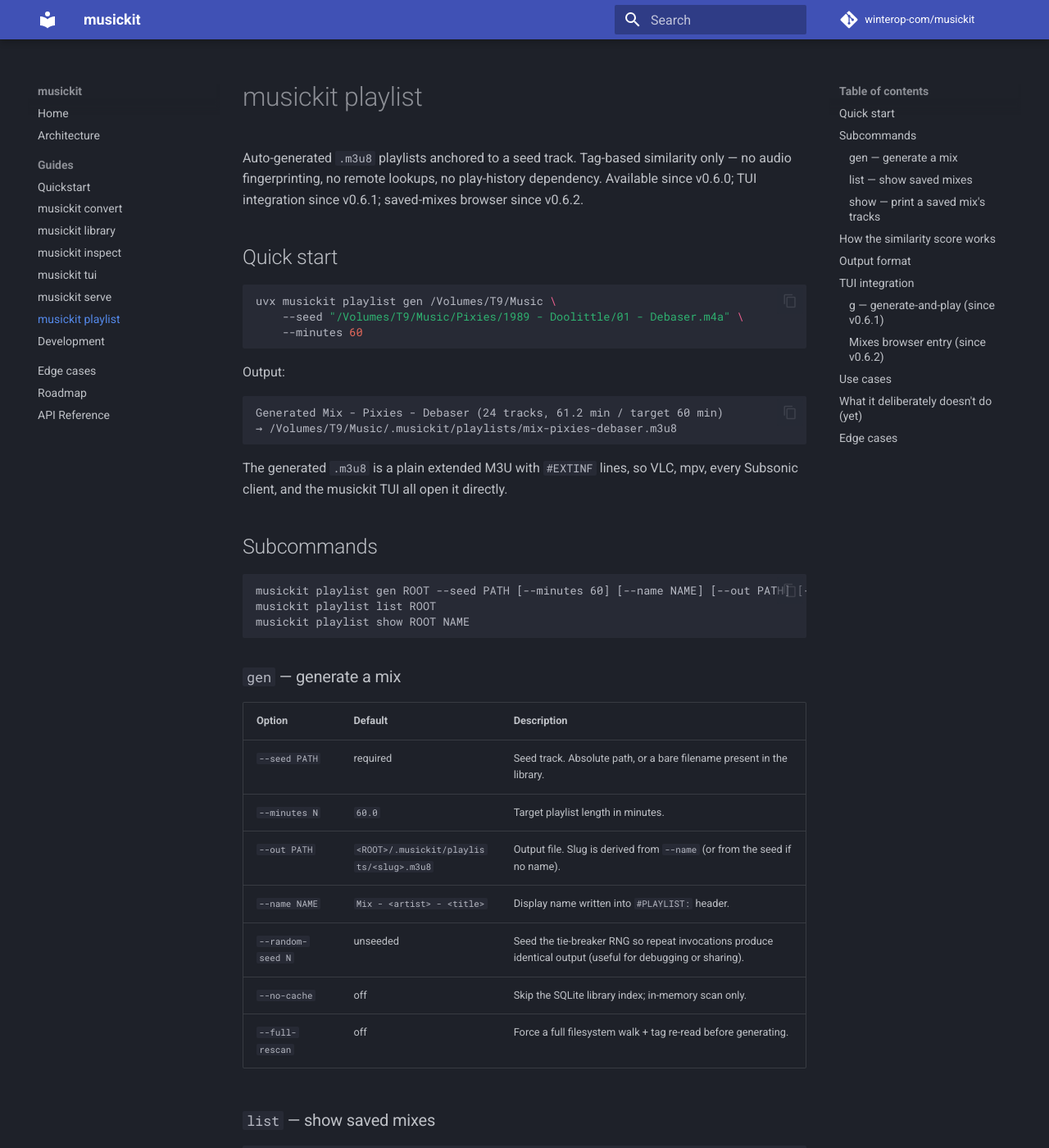
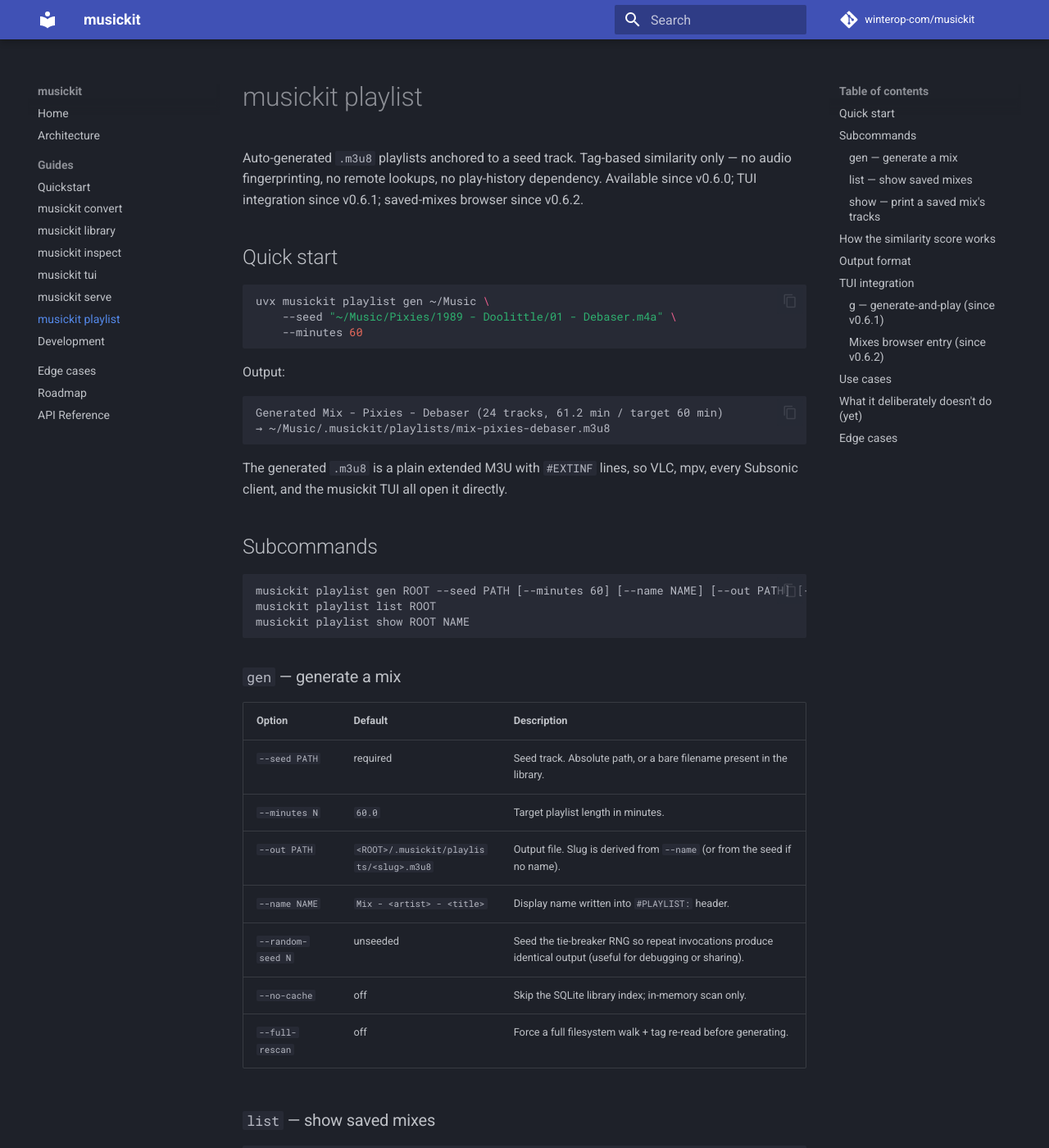
Before and after one commit to winterop-com/musickit, an MkDocs documentation site: the page built from docs/guides/playlist.md, in a window 1280 px wide and 1400 px high. Shown: the whole window at 82% size. Built offline with MkDocs 1.6.1 and Material for MkDocs 9.7.7, drawn with Linux system fonts in a browser that asks for light colours; comment, search, counter and statistics services are not loaded; some of the changed text lies outside the part shown.

Commit message:
docs: scrub local-machine paths from guides
Replace concrete /Volumes-style paths in playlist / serve / quickstart
with `~/Music` placeholders. The published docs site no longer hints
at the maintainer's disk layout.

````diff
--- a/docs/guides/playlist.md
+++ b/docs/guides/playlist.md
@@ -5,8 +5,8 @@
 ## Quick start
 
 ```bash
-uvx musickit playlist gen /Volumes/T9/Music \
-    --seed "/Volumes/T9/Music/Pixies/1989 - Doolittle/01 - Debaser.m4a" \
+uvx musickit playlist gen ~/Music \
+    --seed "~/Music/Pixies/1989 - Doolittle/01 - Debaser.m4a" \
     --minutes 60
 ```
 
@@ -14,7 +14,7 @@
 
 ```
 Generated Mix - Pixies - Debaser (24 tracks, 61.2 min / target 60 min)
-→ /Volumes/T9/Music/.musickit/playlists/mix-pixies-debaser.m3u8
+→ ~/Music/.musickit/playlists/mix-pixies-debaser.m3u8
 ```
 
 The generated `.m3u8` is a plain extended M3U with `#EXTINF` lines, so VLC, mpv, every Subsonic client, and the musickit TUI all open it directly.
@@ -42,7 +42,7 @@
 ### `list` — show saved mixes
 
 ```bash
-uvx musickit playlist list /Volumes/T9/Music
+uvx musickit playlist list ~/Music
 ```
 
 Renders a table of every `.m3u8` under `<ROOT>/.musickit/playlists/`, with track counts and on-disk paths.
@@ -50,7 +50,7 @@
 ### `show` — print a saved mix's tracks
 
 ```bash
-uvx musickit playlist show /Volumes/T9/Music mix-pixies-debaser
+uvx musickit playlist show ~/Music mix-pixies-debaser
 ```
 
 Prints the resolved track paths from the `.m3u8` with `[y]` / `[n]` markers showing whether each file still exists on disk. Useful for sanity-checking a saved mix after moving / renaming files.
````
Also changed, not shown: docs/guides/quickstart.md (+2 -2 lines), docs/guides/serve.md (+2 -2 lines).
